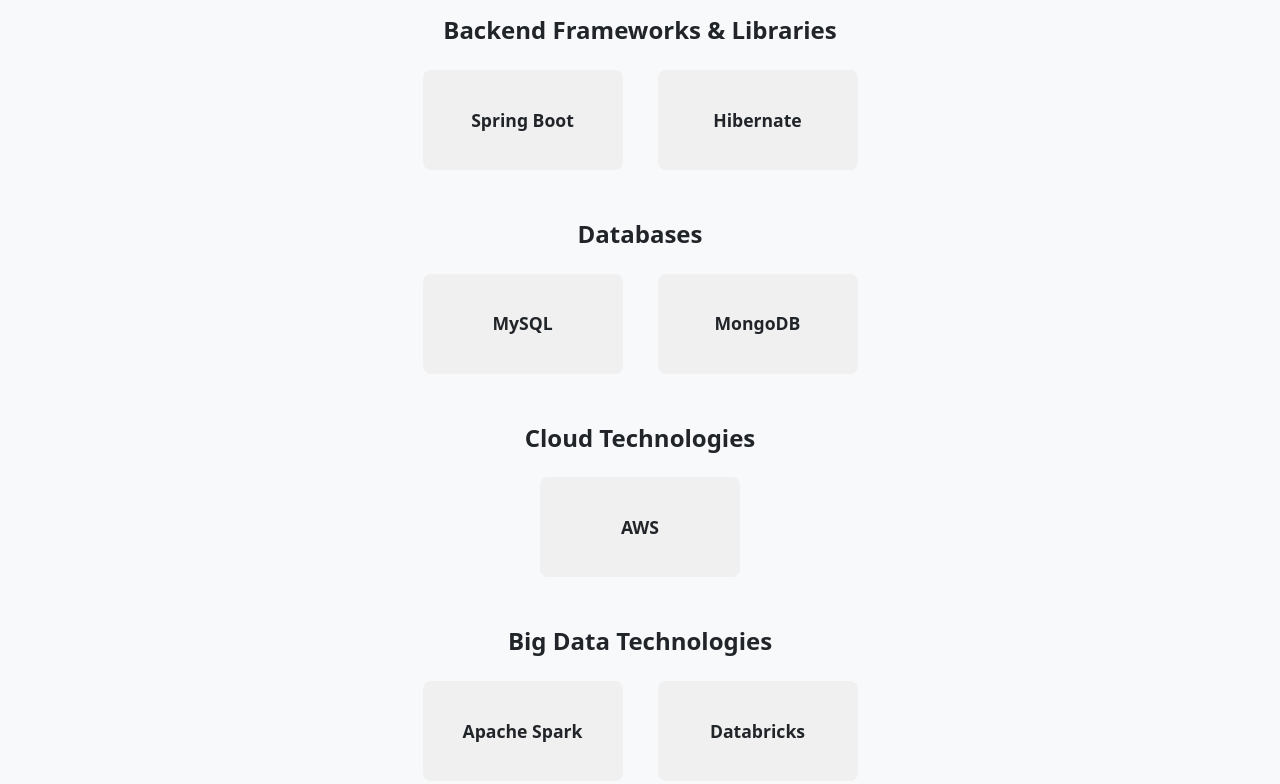
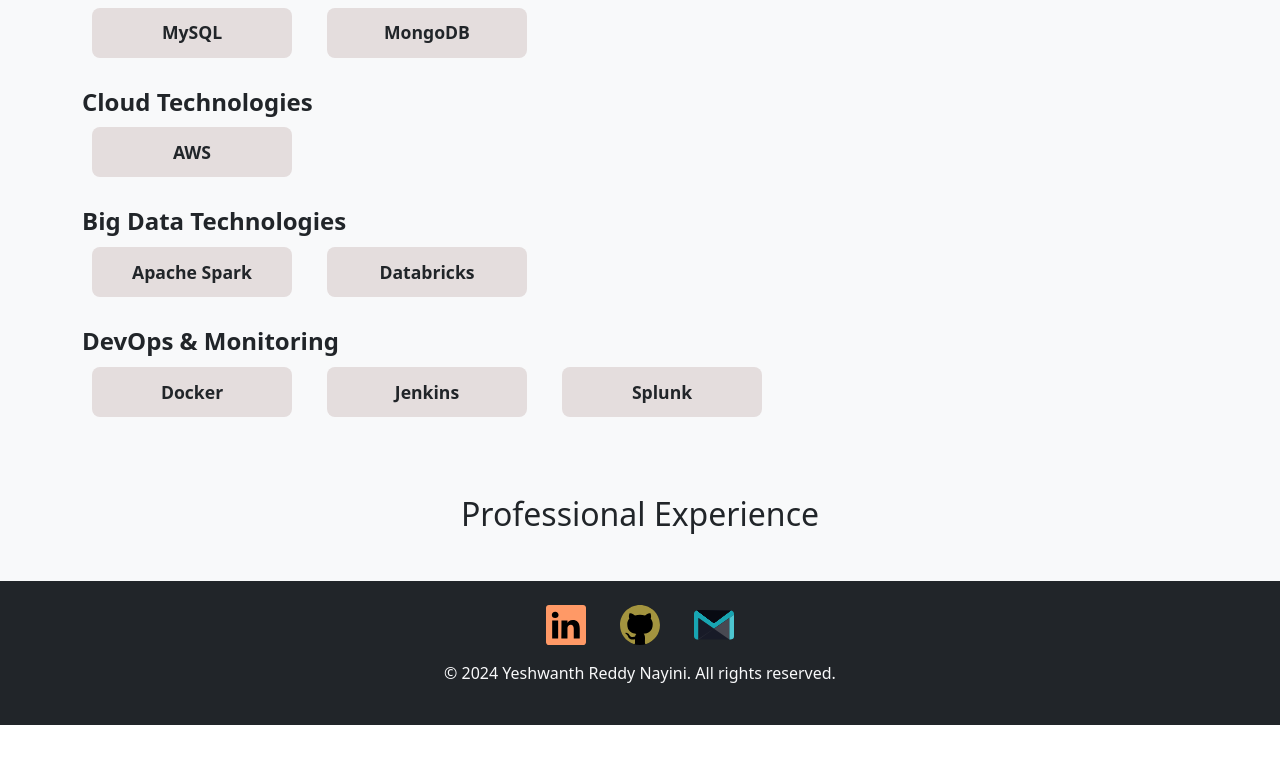
Before and after one commit to nayiniyeshwanthreddy/yeshwanth, a plain HTML site: page index.html in a window 1280 px wide. Shown: the part 776-1560 px from the top of the page. After the commit the page ends 1501 px from the top, so only its background shows below. Drawn offline with nearby package versions, Linux system fonts and the light colour scheme.

Commit message:
Added the footer section and changed the ReadMe file

```diff
--- a/index.html
+++ b/index.html
@@ -20,10 +20,9 @@
         <!-- Left Section: Name and Profession -->
         <div class="flex-grow-1 text-start text-center">
             <h1 class="display-4 mb-2">Yeshwanth Reddy Nayini</h1>
-            <h3 class="text-muted"> Software Developer & Engineer</h3>
+            <h3 class="text-muted"> Software Developer | Data Engineer</h3>
             <p class="fst-italic" style="font-size: 1.2rem; color: #6c757d;">
-                I specialize in designing robust software systems as a Software Engineer while crafting innovative applications as a Software Developer,
-                merging the best of both roles to deliver seamless and scalable solutions.
+                I design scalable software systems as a Software Developer and build efficient data pipelines as a Data Engineer, combining innovation and technical expertise to deliver robust applications and optimize data workflows for impactful solutions.
             </p>
         </div>
 
@@ -138,5 +137,35 @@
         </div>
     </section>
 
+    <!-- Experience Section -->
+    <section class="bg-light py-4">
+        <div class="container">
+            <h2 class="text-center mb-4">Professional Experience</h2>
+
+    </section>
+
+
+    <footer class="bg-dark text-light py-4">
+        <div class="container text-center">
+            <!-- Social Links -->
+            <div class="mb-3">
+                <a href="https://www.linkedin.com/in/yeshwanth-reddy-n-2742822b6" target="_blank" class="footer-link">
+                    <img src="assets/icons/linkedin.svg" alt="LinkedIn" class="footer-icon" />
+                </a>
+                <a href="https://github.com/nayiniyeshwanthreddy" target="_blank" class="footer-link">
+                    <img src="assets/icons/github.svg" alt="GitHub" class="footer-icon" />
+                </a>
+                <a href="mailto:nayiniyeshwanthreddy@gmail.com" class="footer-link">
+                    <img src="assets/icons/gmail.svg" alt="Gmail" class="footer-icon" />
+                </a>
+            </div>
+
+            <!-- Copyright -->
+            <div>
+                <p>&copy; 2024 Yeshwanth Reddy Nayini. All rights reserved.</p>
+            </div>
+        </div>
+    </footer>
+
 </body>
 </html>
--- a/styles.css
+++ b/styles.css
@@ -12,15 +12,15 @@
 .skill-category {
     flex: 1; /* Allow equal width distribution */
     min-width: 45%; /* Ensure each section doesn't go below 45% of the width */
-    margin-bottom: 40px;
+    margin-bottom: 20px;
     box-sizing: border-box; /* Ensure padding is considered within width */
 }
 
 /* Style for skill category headings */
 .skill-category h3 {
-    margin-bottom: 15px;
+    margin-bottom: 1px;
     font-size: 1.5rem;
-    text-align: center;
+    /* text-align: center; */
     font-weight: bold;
 }
 
@@ -29,16 +29,16 @@
     display: flex;
     flex-wrap: wrap;
     gap: 15px;
-    justify-content: center; /* Align skills to the center */
+    /* justify-content: center; */
 }
 
 /* Individual skill styling */
 .skill {
     position: relative;
     width: 200px;
-    height: 100px;  /* Fixed height for skills */
+    height: 50px;  /* Fixed height for skills */
     margin: 10px;
-    background-color: #f0f0f0;
+    background-color: #e4dddd;
     border-radius: 8px;
     transition: width 0.3s ease-in-out;  /* Smooth width transition */
     overflow: hidden;  /* Prevent content spilling out */
@@ -72,3 +72,41 @@
         min-width: 100%; /* Stack skill categories vertically on small screens */
     }
 }
+
+
+footer {
+    background-color: #212529; /* Dark background */
+    color: #f8f9fa;           /* Light text */
+    padding: 20px 0;
+}
+
+.footer-link {
+    margin: 0 15px;
+    display: inline-block;
+    transition: transform 0.3s ease;
+}
+
+.footer-link:hover {
+    transform: scale(1.2);
+}
+
+.footer-icon {
+    width: 40px;  /* Set the width of the icons */
+    height: 40px; /* Set the height of the icons */
+    filter: invert(100%); /* Inverts the color for white logos on dark background */
+    transition: transform 0.3s ease;
+}
+
+.footer-icon:hover {
+    transform: scale(1.1); /* Slightly enlarge icons when hovered */
+}
+
+@media (max-width: 768px) {
+    .footer-link {
+        margin: 0 10px;
+    }
+    .footer-icon {
+        width: 30px; /* Smaller size for mobile */
+        height: 30px; /* Smaller size for mobile */
+    }
+}
```
Also changed, not shown: assets/icons/github.svg (added), assets/icons/gmail.svg (added), assets/icons/linkedin.svg (added), 1 other file.
